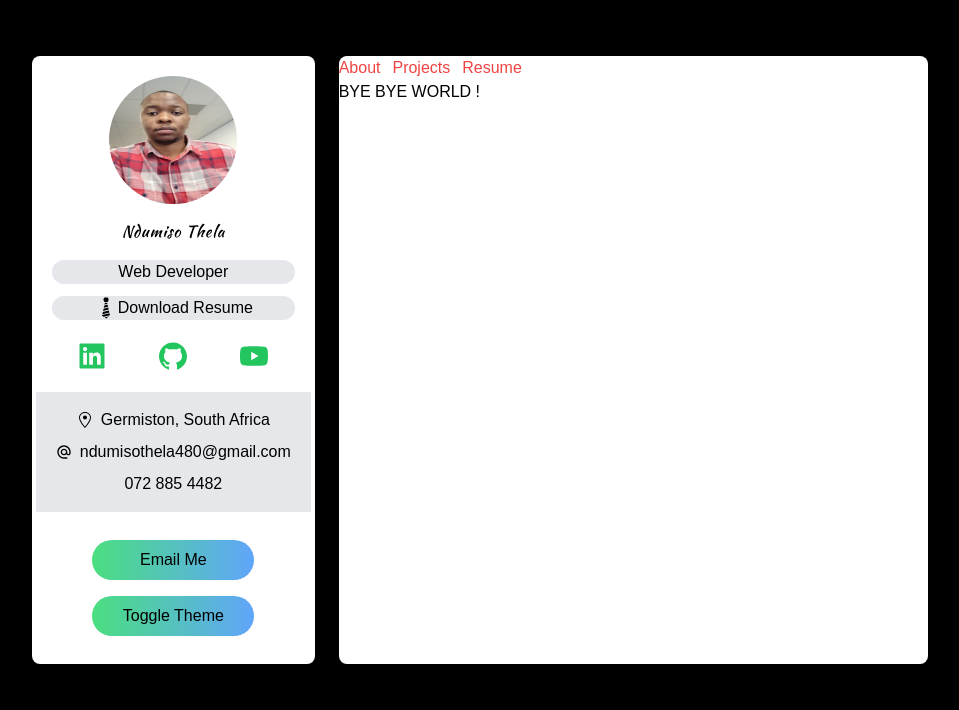
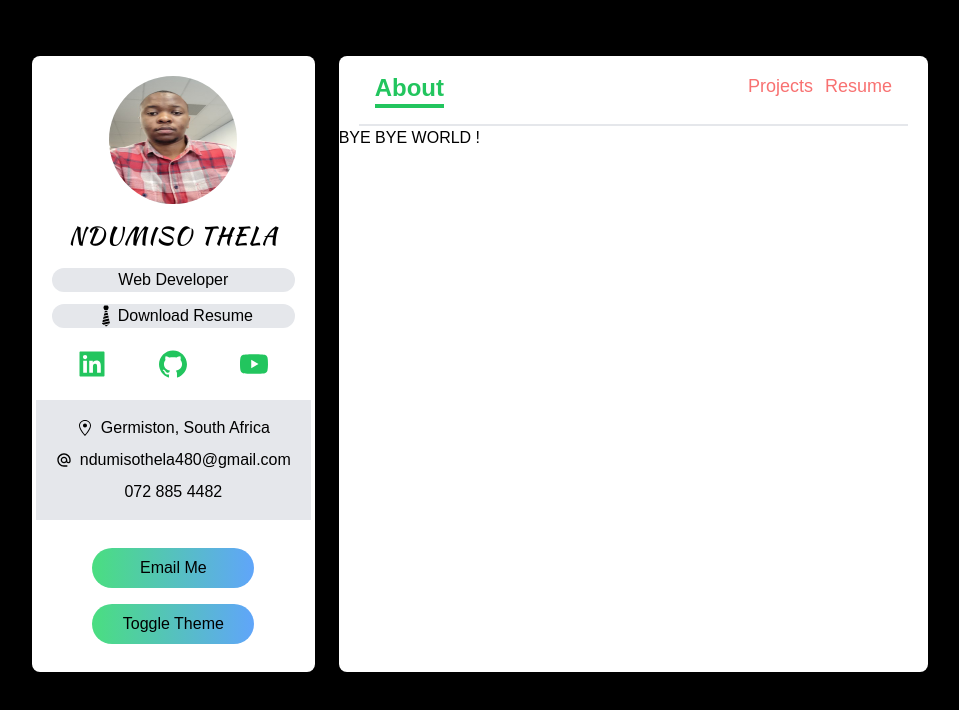
Before and after one commit to ndumisothela/myNextApp, a Next.js app: page / in a window 1280 px wide. Shown: the top 710 px of the page, without its empty margins (160-1119 px from the left). Built offline with nearby package versions, Linux system fonts and the light colour scheme; a web font is replaced by a local one.

Commit message:
nevbar done

```diff
--- a/components/Navbar.tsx
+++ b/components/Navbar.tsx
@@ -1,35 +1,48 @@
-import React from 'react'
-import { useState } from 'react';
-import Link from 'next/link'
+import React, { FunctionComponent } from 'react'
+import { useState,useEffect } from 'react';
+import Link from 'next/link';
+import {useRouter} from 'next/router'
+
+
+const NavItem:FunctionComponent <{
+    activeItem:string,
+    setActiveItem:Function,
+    name:string,
+    route:string
+}>=({activeItem,name,route,setActiveItem})=>{
+
+    return (
+        activeItem !== name ? (
+                <Link href={route}>
+                   <span className='hover:text-green-500' onClick={()=>setActiveItem(name)}>{name}</span>
+                   </Link>
+            ):null
+
+    )
+}
+
+
+
 function Navbar() {
 
  const [activeItem, setActiveItem ] = useState<string>('');
 
+ const {pathname} = useRouter();
+
+ useEffect(()=>{
+if(pathname === '/') setActiveItem('About');
+if(pathname === '/projects') setActiveItem('Projects');
+if(pathname === '/resume') setActiveItem('Resume')
+
+ },[]);
+
   return (
-    <div>
-<span className='font-bold text-green-500'>{activeItem}</span>
-<div className='text-red-500 font-lg space-x-3 flex'>
-    {
-        activeItem !== 'About' && (
-            <Link href='/'>
-               <span onClick={()=>setActiveItem('About')}>About</span>
-               </Link>
-        )
-    }
-  {
-        activeItem !== 'Projects' && (
-            <Link href='/projects'>
-               <span onClick={()=>setActiveItem('Projects')}>Projects</span>
-               </Link>
-        )
-    }
-    {
-        activeItem !== 'Resume' && (
-            <Link href='/resume'>
-               <span onClick={()=>setActiveItem('Resume')}>Resume</span>
-               </Link>
-        )
-    }
+    <div className='flex justify-between mx-5 p-4 border-b-2'>
+<span className='font-bold text-xl border-b-4 border-green-500 text-green-500 md:text-2xl '>{activeItem}</span>
+<div className='text-red-400 text-lg space-x-3 flex'>
+   <NavItem activeItem={activeItem} setActiveItem={setActiveItem} name="About" route="/"/>
+   <NavItem activeItem={activeItem} setActiveItem={setActiveItem} name="Projects" route="/projects"/>
+   <NavItem activeItem={activeItem} setActiveItem={setActiveItem} name="Resume" route="/resume"/>
 </div>
     </div>
 
--- a/components/Sidebar.tsx
+++ b/components/Sidebar.tsx
@@ -11,9 +11,9 @@
   return (
     <div>
       <Image className='w-32 h-32 rounded-full mx-auto ' src={pro} alt='propic'/>
-      <h1 className='my-4 text-3x1 font-medium tracking-wider font-kaushan'><span>Ndumiso</span> Thela</h1>
-      <p className='px-2  my-3 bg-gray-200 rounded-full'>Web Developer</p>
-      <p className='px-2  my-3 bg-gray-200 rounded-full flex item-center justify-center'><GiTie className='w-6 h-6'/>Download Resume</p>
+      <h1 className='my-4 text-2xl font-medium tracking-wider font-kaushan'><span>NDUMISO</span> THELA</h1>
+      <p className='px-2 my-3 bg-gray-200 rounded-full'>Web Developer</p>
+      <p className='px-2 my-3 bg-gray-200 rounded-full flex item-center justify-center'><GiTie className='w-6 h-6'/>Download Resume</p>
       <div className='flex justify-around w-9/12 md:w-full my-5 text-green-500 mx-auto'>
         <a href=''><AiFillLinkedin className='w-8 h-8 cursor-pointer'/></a>
         <a href=''><AiFillGithub className='w-8 h-8 cursor-pointer'/></a>
```
